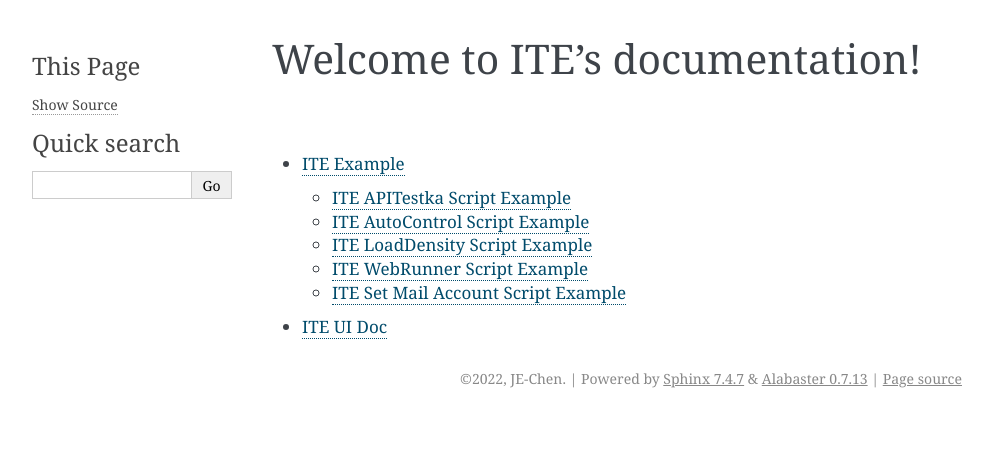
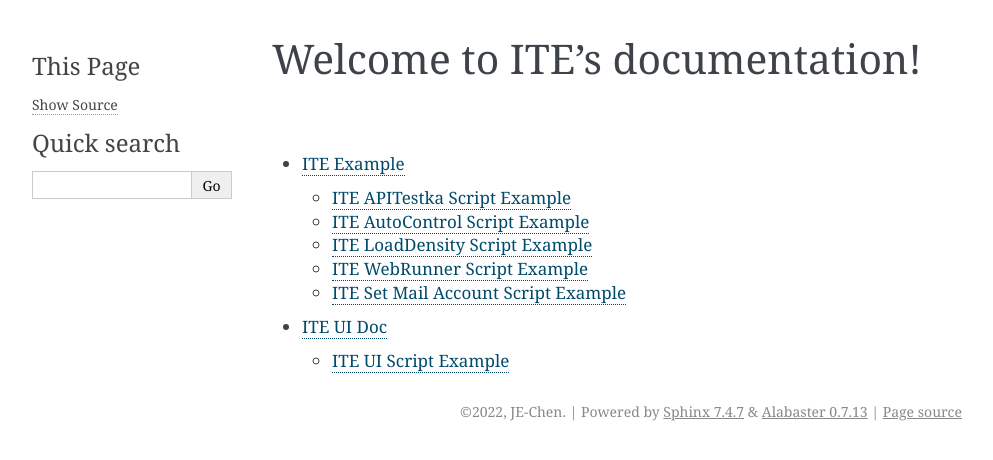
Before and after one commit to Integration-Automation/AutomationIDE, a Sphinx documentation site: the page built from docs/source/index.rst, in a window 1280 px wide. Shown: the top 460 px of the page, without its empty margins (148-1141 px from the left). Built offline with Sphinx 7.4.7, drawn with Linux system fonts in a browser that asks for light colours.

Commit message:
edit doc

```diff
--- /dev/null
+++ b/docs/source/ui_doc/ite_ui_doc/ite_ui.rst
@@ -0,0 +1,6 @@
+====================================
+ITE UI Script Example
+====================================
+
+.. image:: docs/source/ui_doc/ite_ui_doc/ite_ui_screenshot.png
+   :width: 600
--- a/docs/source/ui_doc/ui_doc_index.rst
+++ b/docs/source/ui_doc/ui_doc_index.rst
@@ -4,3 +4,5 @@ ITE UI Doc
 
 .. toctree::
     :maxdepth: 4
+
+    ite_ui_doc/ite_ui.rst
```
Also changed, not shown: README.md (+4 -0 lines), docs/source/ui_doc/ite_ui_doc/ite_ui_screenshot.png (added).
